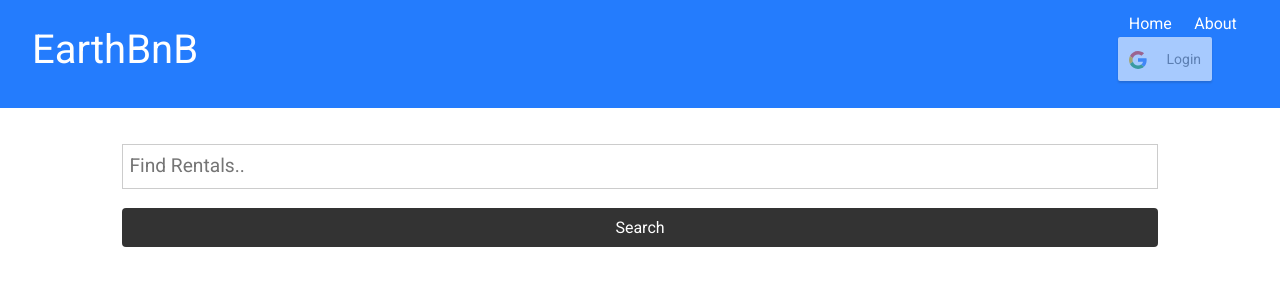
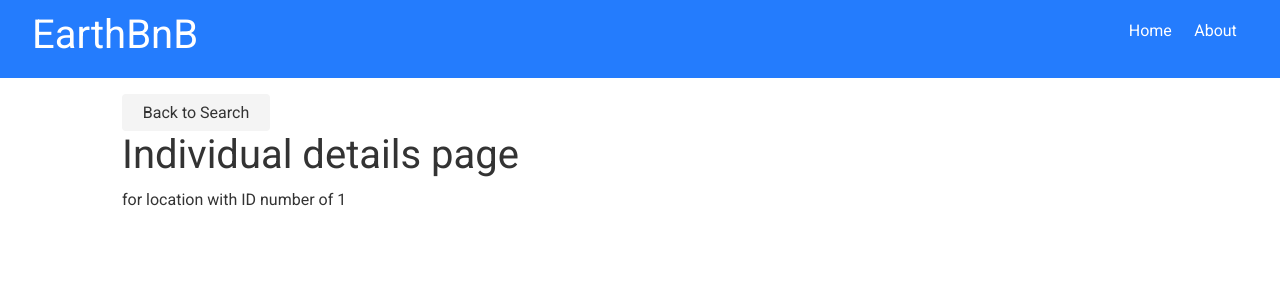
Before and after one commit to RyanHallgarth/earthbnb, a React (Create React App) app in the folder client/: page /location/1 in a window 1280 px wide. Shown: the top 300 px of the page. Built offline with nearby package versions, Linux system fonts and the light colour scheme.

Commit message:
Added link to details page on each listing

```diff
--- a/client/src/App.css
+++ b/client/src/App.css
@@ -107,13 +107,6 @@ img {
   justify-content: center;
   align-items: center;
   text-align: center;
-}
-
-/* Cards */
-.card {
-  padding: 1rem;
-  border: #ccc 1px dotted;
-  margin: 0.7rem 0;
 }
 
 /* List */
--- a/client/src/App.js
+++ b/client/src/App.js
@@ -6,6 +6,7 @@ import Pagination from "./components/layout/Pagination";
 import About from "./components/pages/About";
 import Search from "./components/locations/Search";
 import Locations from "./components/locations/Locations";
+import Location from "./components/locations/Location";
 import axios from "axios";
 
 function App() {
@@ -13,13 +14,6 @@ function App() {
   const [currentPage, setCurrentPage] = useState(1);
   const [postsPerPage, setPostsPerPage] = useState(10);
   const [payload, setPayload] = useState({});
-
-  // useEffect(() => {
-  //   console.log("yee");
-  //   axios
-  //     .get("v1/listings?page=5&limit=10&sort_by=title&order=asc")
-  //     .then((res) => setLocations(res.data.content));
-  // }, []);
 
   const searchLocations = async (text) => {
     const res = await axios.get(
@@ -47,7 +41,7 @@ function App() {
         <Navbar />
         <div className='container'>
           <Switch>
-            <Route path='/'>
+            <Route exact path='/'>
               <Fragment>
                 <Search searchLocations={searchLocations} />
                 <Locations locations={currentPosts} />
@@ -58,7 +52,13 @@ function App() {
                 />
               </Fragment>
             </Route>
+
             <Route exact path='/about' component={About} />
+            <Route
+              exact
+              path='/location/:id'
+              render={(props) => <Location {...props} />}
+            />
           </Switch>
         </div>
       </Fragment>
--- a/client/src/components/layout/Navbar.js
+++ b/client/src/components/layout/Navbar.js
@@ -1,7 +1,7 @@
 import React from "react";
 import { Link } from "react-router-dom";
-import Login from "../Login";
-import LoginBtn from "../LoginBtn";
+// import Login from "../Login";
+// import LoginBtn from "../LoginBtn";
 
 const Navbar = () => {
   return (
@@ -11,7 +11,6 @@ const Navbar = () => {
         <li>
           <Link to='/'>Home</Link>
           <Link to='/about'>About</Link>
-          <Login />
         </li>
       </ul>
     </nav>
--- a/client/src/components/layout/Pagination.js
+++ b/client/src/components/layout/Pagination.js
@@ -8,10 +8,14 @@ const Pagination = ({ postsPerPage, totalPosts, paginate }) => {
   }
   return (
     <nav>
-      <ul className='pagination'>
+      <ul className='pagination justify-content-center'>
         {pageNumbers.map((number) => (
           <li key={number} className='page-item'>
-            <a onClick={() => paginate(number)} href='#' className='page-link'>
+            <a
+              onClick={() => paginate(number)}
+              href='#search'
+              className='page-link'
+            >
               {number}
             </a>
           </li>
--- /dev/null
+++ b/client/src/components/locations/Location.js
@@ -0,0 +1,16 @@
+import React from "react";
+import { Link } from "react-router-dom";
+
+const Location = ({ match }) => {
+  return (
+    <div>
+      <Link to='/' className='btn btn-light'>
+        Back to Search
+      </Link>
+      <h1>Individual details page</h1>
+      <p>for location with ID number of {match.params.id}</p>
+    </div>
+  );
+};
+
+export default Location;
--- a/client/src/components/locations/LocationItem.js
+++ b/client/src/components/locations/LocationItem.js
@@ -1,12 +1,25 @@
-import React from "react";
+import { React } from "react";
+import { Link } from "react-router-dom";
 import PropTypes from "prop-types";
 
 const LocationItem = ({ location: { id, title, description } }) => {
   return (
-    <div className='card text-center'>
-      <h3>Title: {title}</h3>
-      <h3>ID: {id}</h3>
-      <p>{description}</p>
+    // <div className='card text-center'>
+    //   <h3>Title: {title}</h3>
+    //   <h3>ID: {id}</h3>
+    //   <p>{description}</p>
+    // </div>
+
+    <div class='card mb-3 col-md-12'>
+      <div class='card-body'>
+        <h5 class='card-title'>{title}</h5>
+        <p class='card-text'>{description}</p>
+        <div>
+          <Link to={`/location/${id}`} className='btn btn-dark btn-sm my-1'>
+            More
+          </Link>
+        </div>
+      </div>
     </div>
   );
 };
--- a/client/src/components/locations/Search.js
+++ b/client/src/components/locations/Search.js
@@ -14,7 +14,7 @@ const Search = ({ searchLocations }) => {
   };
   return (
     <div>
-      <form onSubmit={onSubmit} className='form'>
+      <form onSubmit={onSubmit} className='form' id='search'>
         <input
           type='text'
           name='text'
```
